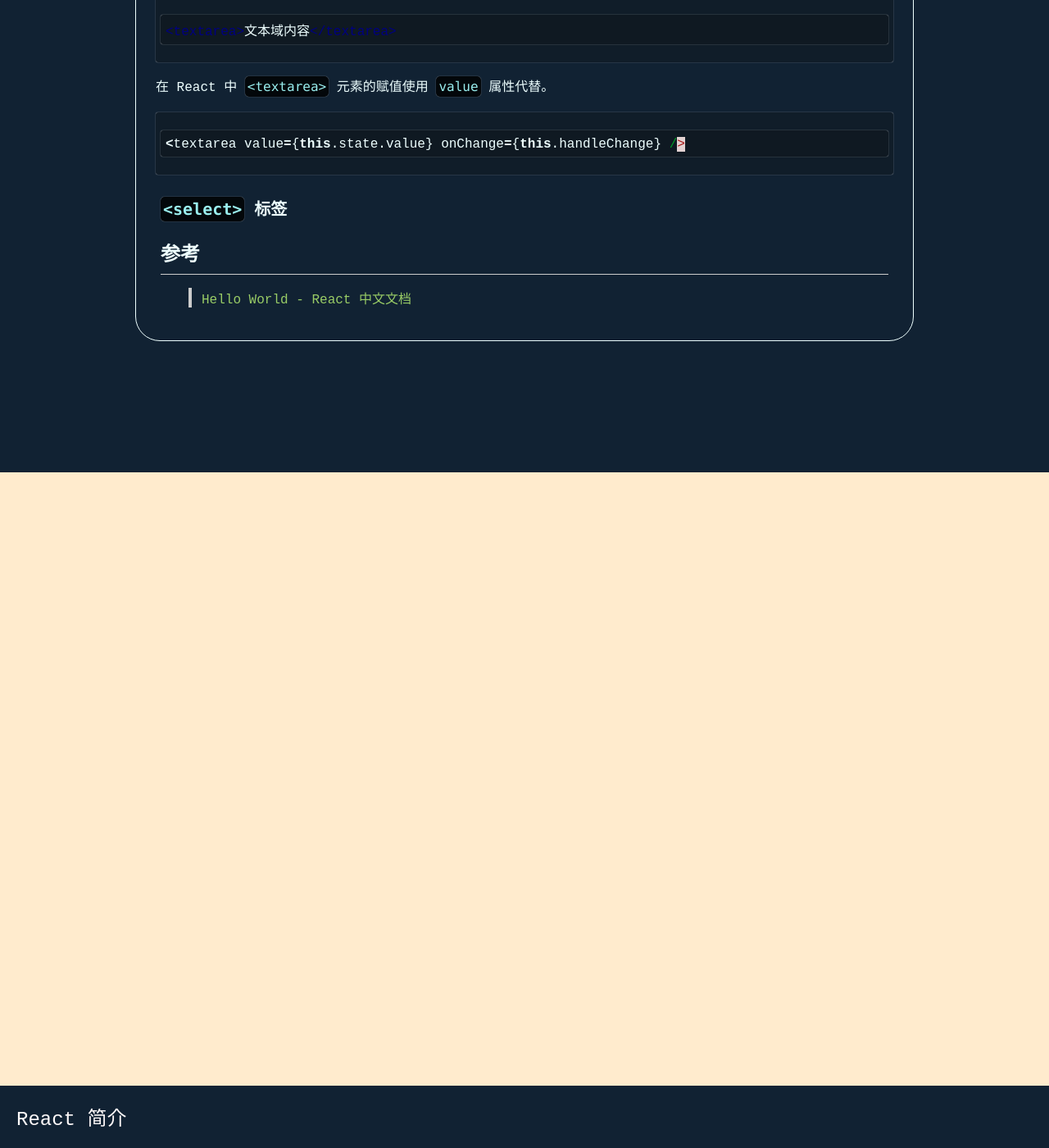
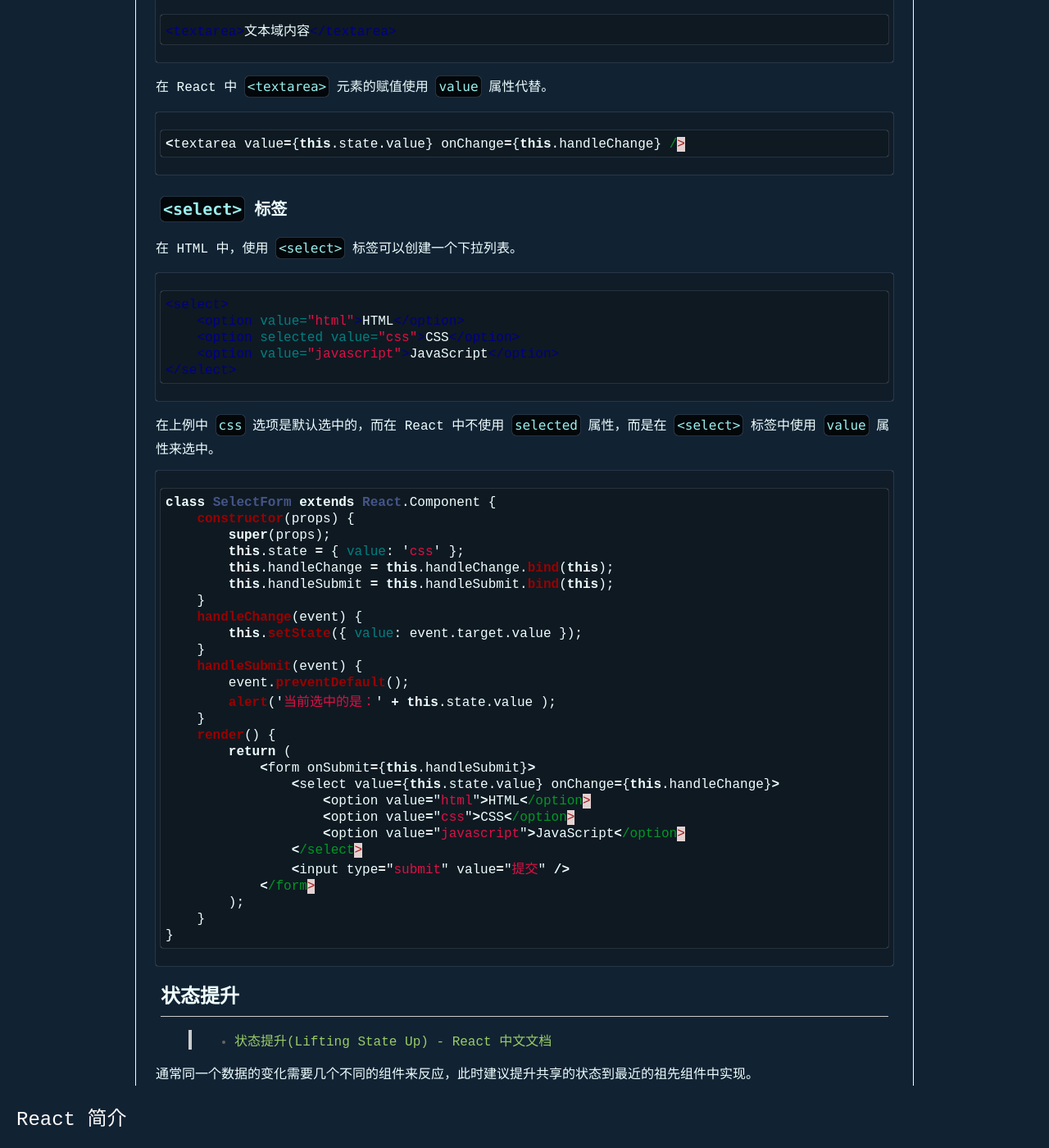
Before and after one commit to rzning/blog-2017, a Jekyll site: the page built from _posts/2017-04-29-react.md, in a window 1280 px wide and 1400 px high, scrolled down 9000 px. Shown: the whole window at 82% size. Built offline with Jekyll 4.4.1, drawn with Linux system fonts in a browser that asks for light colours.

Commit message:
Updated : blog `react.md`

````diff
--- a/_posts/2017-04-29-react.md
+++ b/_posts/2017-04-29-react.md
@@ -373,7 +373,7 @@ function NumberList(props) {
 怎样产生清晰的代码，像上面在 `map()` 体中有太多嵌套时，可能是提取组件和好时机。
 
 
-## 表单 Forms
+## Forms 表单
 
 > - [表单(Forms) - React 中文文档](http://www.css88.com/react/docs/forms.html)
 
@@ -426,6 +426,57 @@ class NameForm extends React.Component {
 
 ### `<select>` 标签
 
+在 HTML 中，使用 `<select>` 标签可以创建一个下拉列表。
+
+```html
+<select>
+    <option value="html">HTML</option>
+    <option selected value="css">CSS</option>
+    <option value="javascript">JavaScript</option>
+</select>
+```
+
+在上例中 `css` 选项是默认选中的，而在 React 中不使用 `selected` 属性，而是在 `<select>` 标签中使用 `value` 属性来选中。
+
+```js
+class SelectForm extends React.Component {
+    constructor(props) {
+        super(props);
+        this.state = { value: 'css' };
+        this.handleChange = this.handleChange.bind(this);
+        this.handleSubmit = this.handleSubmit.bind(this);
+    }
+    handleChange(event) {
+        this.setState({ value: event.target.value });
+    }
+    handleSubmit(event) {
+        event.preventDefault();
+        alert('当前选中的是：' + this.state.value );
+    }
+    render() {
+        return (
+            <form onSubmit={this.handleSubmit}>
+                <select value={this.state.value} onChange={this.handleChange}>
+                    <option value="html">HTML</option>
+                    <option value="css">CSS</option>
+                    <option value="javascript">JavaScript</option>
+                </select>
+                <input type="submit" value="提交" />
+            </form>
+        );
+    }
+}
+```
+
+## 状态提升
+
+> - [状态提升(Lifting State Up) - React 中文文档](http://www.css88.com/react/docs/lifting-state-up.html)
+
+通常同一个数据的变化需要几个不同的组件来反应，此时建议提升共享的状态到最近的祖先组件中实现。
+
+下面用一个温度计算器的例子来说明状态提升概念，温度计算器用来判断给定温度下水是否会沸腾。
+
+
 
 
 ## 参考
````
Also changed, not shown: other parts of _posts/2017-04-29-react.md (+1 -1 lines).
